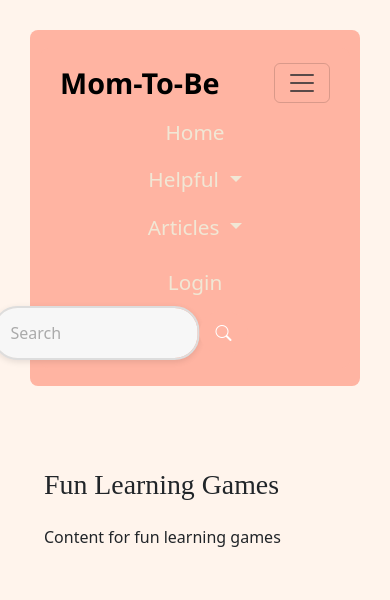
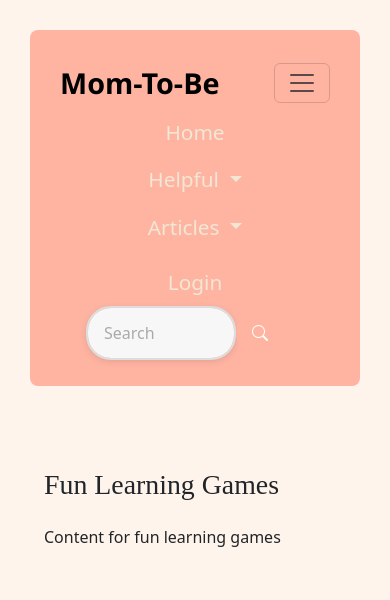
Before and after one commit to VeselinMar/Mama-To-Be, a Django app: page /article/fun-learning-games/ in a window 390 px wide, after a click that opens the changed part. Shown: the top 600 px of the page. Run offline with Django 5.2, Linux system fonts and the light colour scheme; data comes from the database, SQL or seed files in the repository.

Commit message:
Deploy (#18)
* Fix search bar alignment

```diff
--- a/static/css/navbar.css
+++ b/static/css/navbar.css
@@ -79,6 +79,12 @@ nav {
   color: #aaa; /* Lighter placeholder text */
 }
 
+.search-form {
+  display: flex;
+  justify-content: center;
+  width: 100%;
+}
+
 .search-form button {
   background-color: #FFB4A2; /* Warm Peach */
   color: white;
@@ -110,40 +116,18 @@ nav {
   border-color: #6c757d; /* Add border color when input is focused */
 }
 
-/* Mobile Responsiveness: Logo and Search Form */
 @media (max-width: 991px) {
   .navbar-logo-container {
     margin-bottom: 20px;
   }
 
   .logo-img {
-    width: 120px; /* Adjust logo size for mobile */
-  }
-
-  /* Ensure the search form stays centered */
-  .search-form {
-    transform: translateX(-25%);
-    width: auto;
+    width: 120px;
   }
 }
 
-/* Additional mobile responsiveness adjustments */
-@media (max-width: 767px) {
-  .navbar-logo-container {
-    margin-bottom: 20px;
-  }
-
+@media (max-width: 500px) {
   .logo-img {
-    width: 120px; /* Adjust logo size for smaller screens */
-  }
-
-  .search-form {
-    width: 100%;
-    padding-right: 15px;
-  }
-
-  /* Optional: Adjust search input width on mobile */
-  .search-input {
-    width: 100%;
+    width: 100px; /* Optional: smaller logo on very small screens */
   }
 }
```
